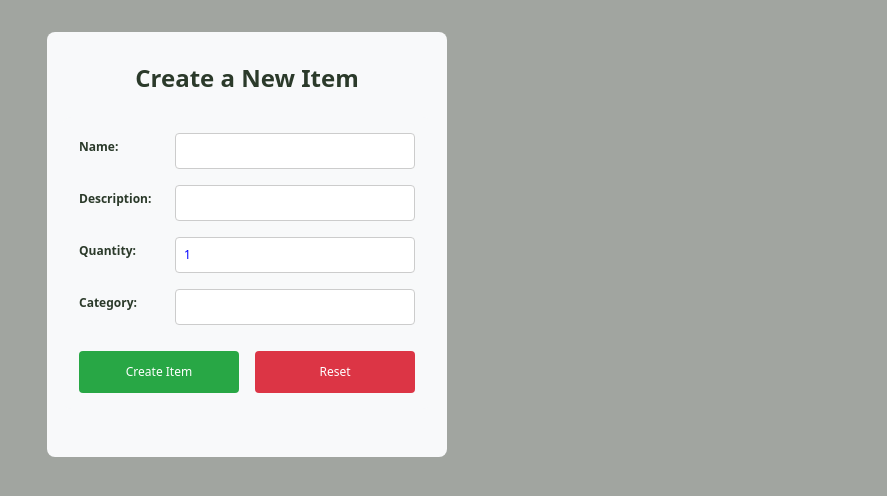
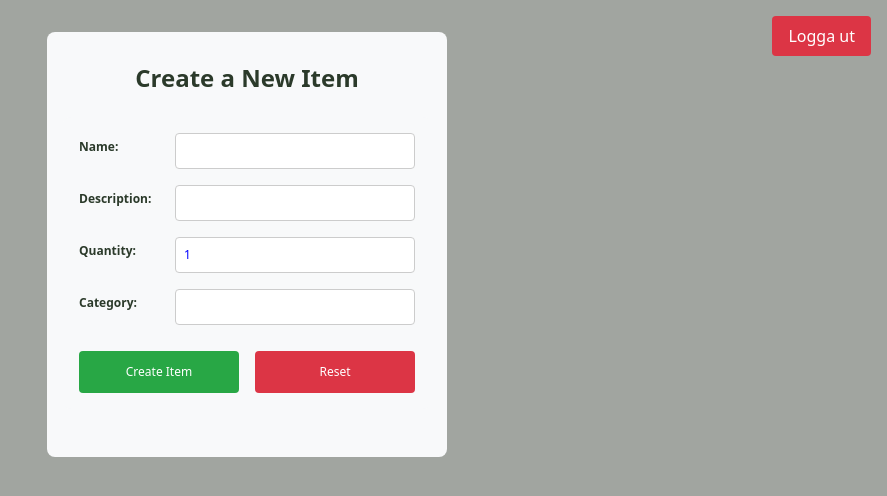
Before and after one commit to Juliaselmas/backend-inventory-app, a Next.js app: page /items in a window 1280 px wide. Shown: the top 496 px of the page, without its empty margins (393-1280 px from the left). Built offline with nearby package versions, Linux system fonts and the light colour scheme.

Commit message:
finished functionality for logut

```diff
--- a/src/app/globals.css
+++ b/src/app/globals.css
@@ -250,3 +250,21 @@ body {
   background-color: #dc3545;
   color: white;
 }
+
+.logout-button {
+  position: fixed; /* Fixera knappen */
+  top: 1rem; /* Avstånd från toppen */
+  right: 1rem; /* Avstånd från höger */
+  padding: 0.5rem 1rem; /* Inre avstånd */
+  background-color: #dc3545; /* Färg för logga ut-knappen */
+  color: white; /* Vit textfärg */
+  border: none; /* Ingen kantlinje */
+  border-radius: 4px; /* Rundade hörn */
+  cursor: pointer; /* Pekaren ska visa att det är klickbart */
+  font-size: 1rem; /* Textstorlek */
+  transition: background-color 0.3s; /* Övergång för hover */
+}
+
+.logout-button:hover {
+  background-color: #c82333; /* Mörkare färg vid hover */
+}
--- a/src/app/items/page.js
+++ b/src/app/items/page.js
@@ -2,9 +2,10 @@
 import { useAuth } from "@/context/auth";
 import { useState, useEffect } from "react";
 import ItemCard from "@/components/ItemCard"; // Importera ItemCard-komponenten
+import { useRouter } from "next/navigation"; // För att omdirigera efter utloggning
 
 export default function ItemsPage() {
-  const { user } = useAuth();
+  const { user, logout } = useAuth();
   const token = user?.token;
   const [items, setItems] = useState([]);
   const [newItem, setNewItem] = useState({
@@ -14,6 +15,7 @@ export default function ItemsPage() {
     category: "",
   });
   const [isEditing, setIsEditing] = useState(null); // Håller koll på vilket item som redigeras
+  const router = useRouter(); // Omdirigering
 
   // Hämta items från API
   useEffect(() => {
@@ -34,6 +36,11 @@ export default function ItemsPage() {
       setItems(data);
     }
   }
+
+  const handleLogout = () => {
+    logout(); // Rensa token och användarinformation
+    router.push("/"); // Omdirigera till inloggningssidan
+  };
 
   const handleCreate = async (e) => {
     if (!user || !token) return; // Kontrollera att användaren är inloggad
@@ -120,6 +127,10 @@ export default function ItemsPage() {
 
   return (
     <main className="items-container">
+      <button className="logout-button" onClick={handleLogout}>
+        Logga ut
+      </button>
+
       <form
         onSubmit={isEditing ? handleUpdate : handleCreate}
         className="item-form-container"
--- a/src/context/auth.js
+++ b/src/context/auth.js
@@ -1,12 +1,10 @@
-//"use client";
-
 import { createContext, useContext, useState, useEffect } from "react";
 
 const AuthContext = createContext({
   user: null,
   loading: false,
   setToken: (token) => {},
-    logOut: () => {}
+  logOut: () => {},
 });
 
 export function AuthProvider({ children }) {
@@ -41,7 +39,6 @@ export function AuthProvider({ children }) {
     </AuthContext.Provider>
   );
 }
-
 
 export function useAuth() {
   return useContext(AuthContext);
```
Lines whose indentation alone changed are shown as unchanged.
